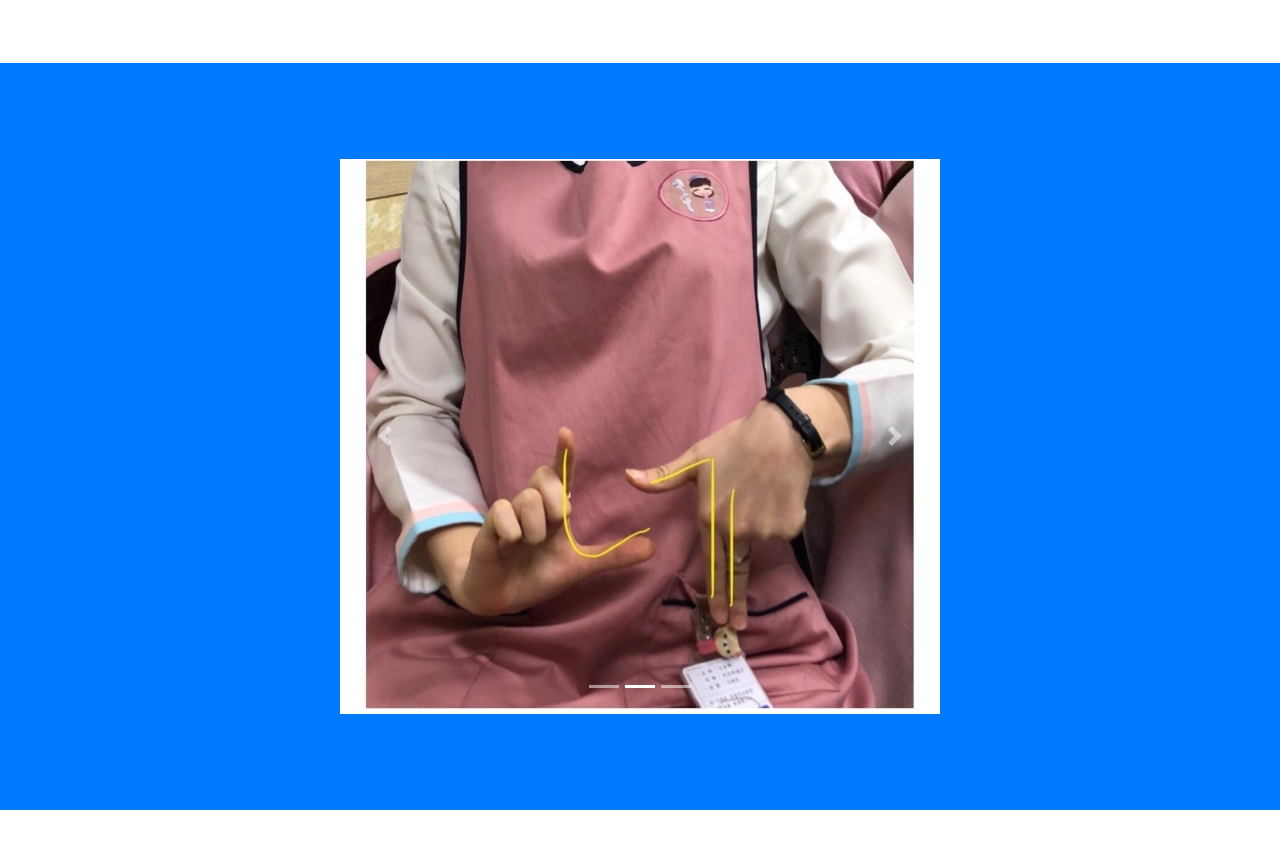
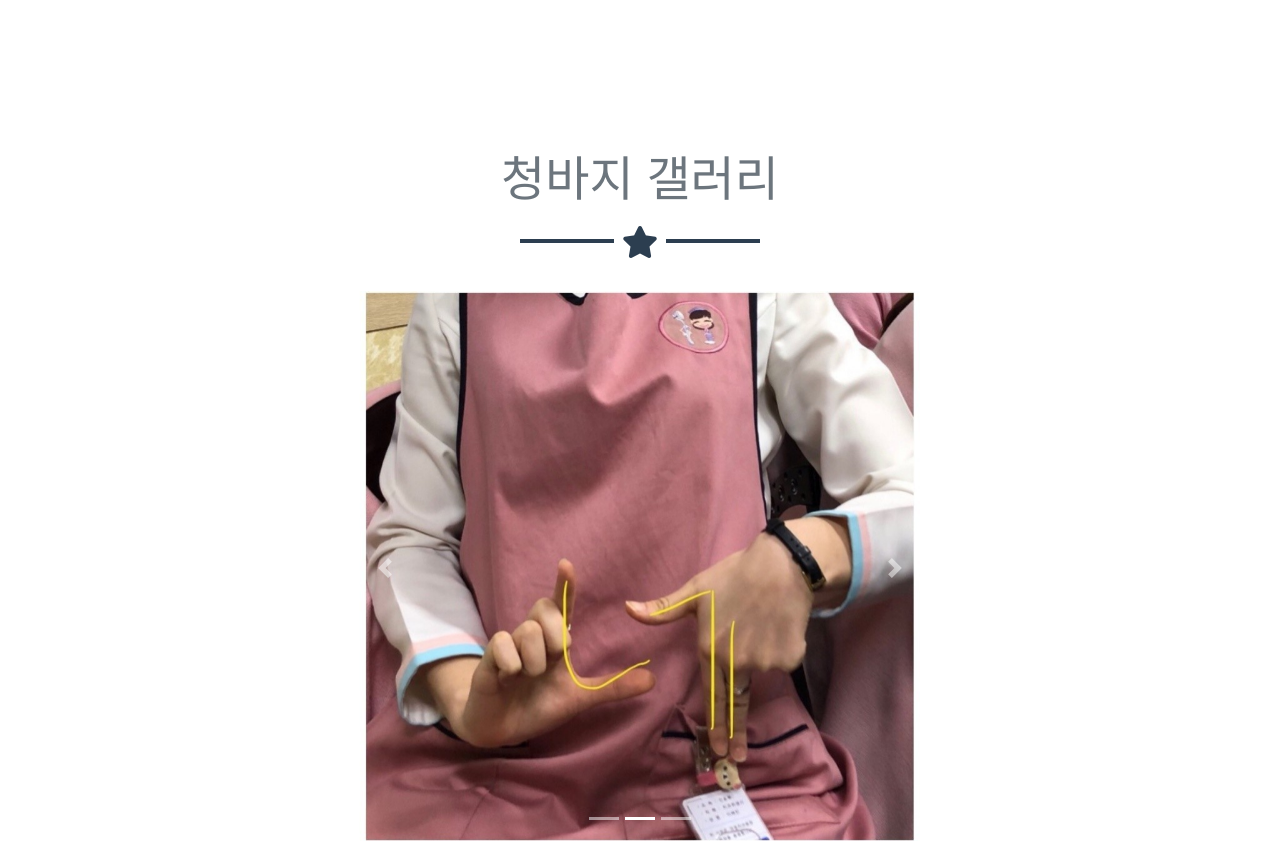
Before and after one commit to TeamMarvel/TeamMarvel.github.io, a website with bundled scripts: page indexMain.html in a window 1280 px wide. Shown: the part 1616-2457 px from the top of the page. Built offline with nearby package versions, Linux system fonts and the light colour scheme.

Commit message:
Update indexMain.html

```diff
--- a/indexMain.html
+++ b/indexMain.html
@@ -133,7 +133,10 @@
   </section>
 
   <!-- About Section -->
-  <section class="bg-primary text-white mb-0" id="about">
+  <section class="mb-0" id="about">
+      <h2 class="text-center text-uppercase text-secondary mb-0">청바지 갤러리</h2>
+      <hr class="star-dark mb-5">
+
       <div class="carousel slide" id="carousel01" data-ride="carousel" style="width:600px; margin:0 auto">
           <ol class="carousel-indicators">
               <li data-target="#carousel01" data-slide-to="0" class="active"></li>
@@ -161,7 +164,7 @@
               <span class="sr-only">Next</span>
           </a>
       </div>
-    <!--<div class="container">
+      <!--<div class="container">
       <h2 class="text-center text-uppercase text-white">About</h2>
       <hr class="star-light mb-5">
     <div>
```
